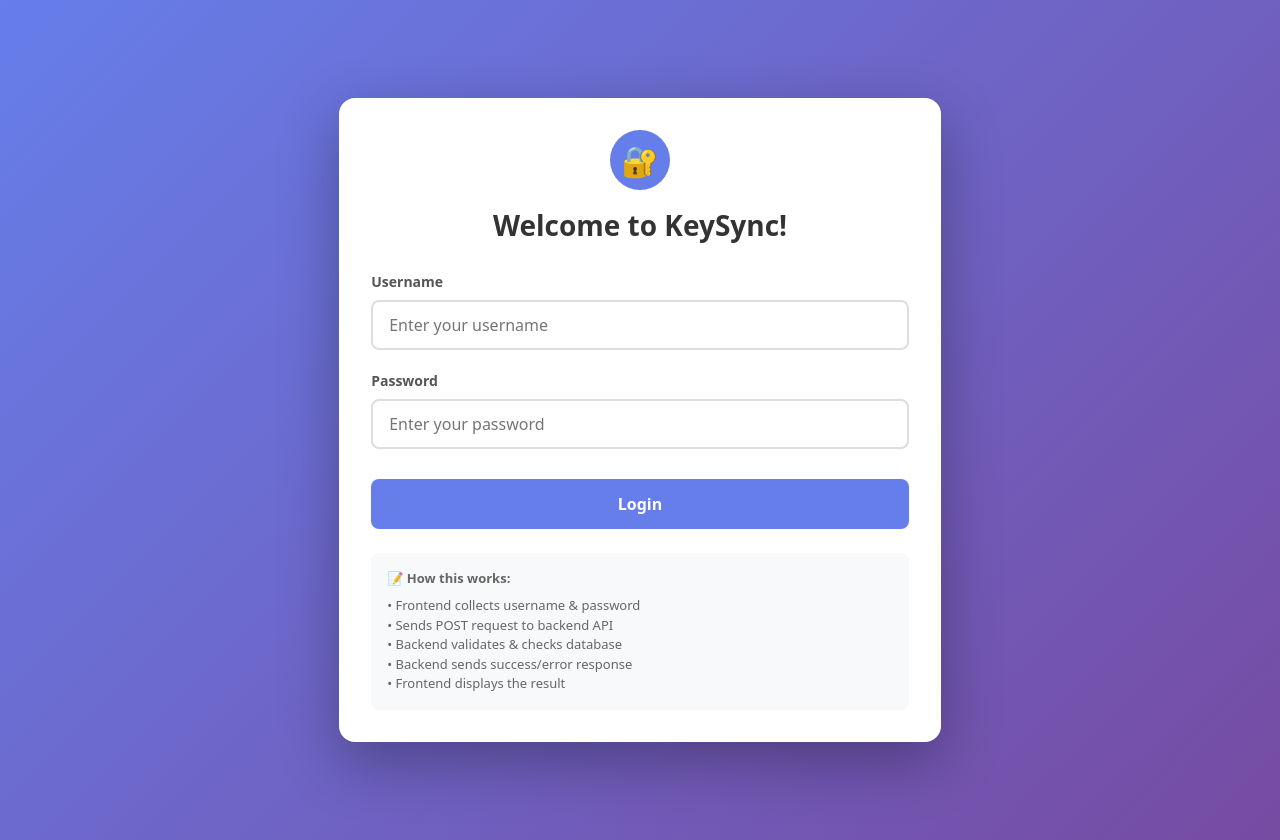
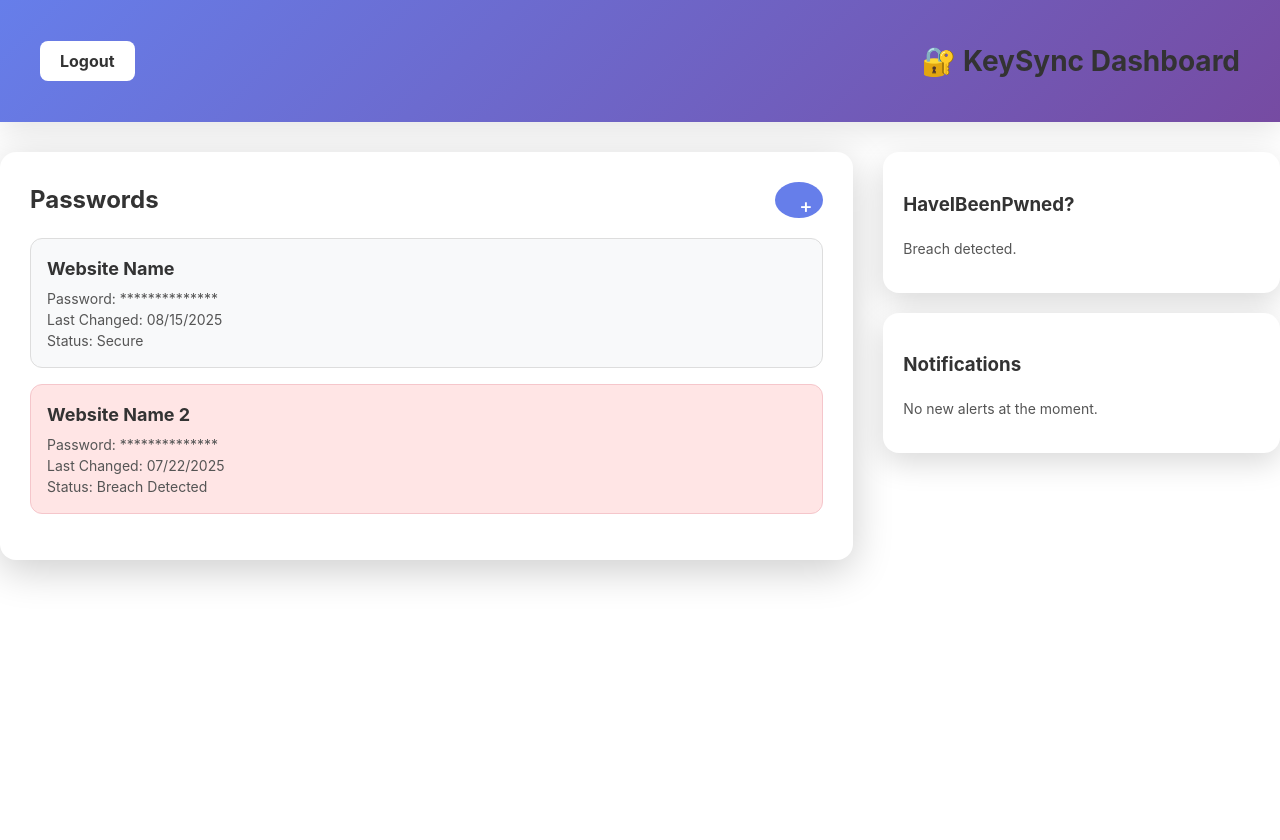
Before and after one commit to theonlyeshann/CS3354_Group4, a React (Vite) app in the folder keysync/client/: page / in a window 1280 px wide. After the commit the page ends 800 px from the top, so only its background shows below. Built offline with nearby package versions, Linux system fonts and the light colour scheme.

Commit message:
Added dashboard
except only like half of it works

```diff
--- a/keysync/client/src/main.jsx
+++ b/keysync/client/src/main.jsx
@@ -1,10 +1,18 @@
 import React from 'react'
 import ReactDOM from 'react-dom/client'
+import { BrowserRouter, Router, Routes, Route } from 'react-router-dom'
 import LoginPage from './pages/loginpage.jsx'
+import DashboardPage from './pages/dashboardpage.jsx'
 import './index.css'
 
 ReactDOM.createRoot(document.getElementById('root')).render(
   <React.StrictMode>
-    <LoginPage />
+    {<DashboardPage />}
+
+    {/* <BrowserRouter>
+      <Routes>
+        <Route path="/" element={<LoginPage />} />
+      </Routes>
+    </BrowserRouter> */}
   </React.StrictMode>
 )
--- /dev/null
+++ b/keysync/client/src/pages/dashboardpage.jsx
@@ -0,0 +1,188 @@
+import { useState } from 'react';
+
+export default function DashboardPage() {
+  const [passwords] = useState([
+    {
+      id: 1,
+      site: 'Website Name',
+      lastChanged: '08/15/2025',
+      status: 'Secure'
+    },
+    {
+      id: 2,
+      site: 'Website Name 2',
+      lastChanged: '07/22/2025',
+      status: 'Breach Detected'
+    }
+  ]);
+
+  const handleLogout = () => {
+    console.log('Logging out...');
+  };
+
+  const styles = {
+    container: {
+      minHeight: '100vh',
+      display: 'flex',
+      flexDirection: 'column',
+      backgroundColor: 'white',
+      width: '100%',
+      fontFamily: '-apple-system, BlinkMacSystemFont, "Segoe UI", Roboto, sans-serif',
+      color: '#333'
+    },
+    topBar: {
+      display: 'flex',
+      justifyContent: 'space-between',
+      alignItems: 'center',
+      background: 'linear-gradient(135deg, #667eea 0%, #764ba2 100%)',
+      padding: '40px',
+      boxShadow: '0 10px 30px rgba(0,0,0,0.1)',
+      marginBottom: '30px'
+    },
+    title: {
+      fontSize: '28px',
+      fontWeight: 'bold'
+    },
+    logout: {
+      backgroundColor: 'white',
+      color: '#333',
+      border: 'none',
+      borderRadius: '8px',
+      padding: '10px 20px',
+      cursor: 'pointer',
+      fontWeight: 'bold',
+      transition: 'background-color 0.3s'
+    },
+    logoutHover: {
+      backgroundColor: '#667eea'
+    },
+    mainContent: {
+      display: 'flex',
+      gap: '30px'
+    },
+    leftPanel: {
+      flex: 2,
+      backgroundColor: 'white',
+      borderRadius: '16px',
+      padding: '30px',
+      boxShadow: '0 10px 40px rgba(0,0,0,0.2)'
+    },
+    rightPanel: {
+      flex: 1,
+      display: 'flex',
+      flexDirection: 'column',
+      gap: '20px'
+    },
+    card: {
+      backgroundColor: 'white',
+      borderRadius: '16px',
+      padding: '20px',
+      boxShadow: '0 10px 30px rgba(0,0,0,0.15)'
+    },
+    cardHeader: {
+      display: 'flex',
+      justifyContent: 'space-between',
+      alignItems: 'center',
+      marginBottom: '20px'
+    },
+    addButton: {
+      backgroundColor: '#667eea',
+      color: 'white',
+      border: 'none',
+      borderRadius: '50%',
+      width: '36px',
+      height: '36px',
+      fontSize: '20px',
+      cursor: 'pointer'
+    },
+    passwordCard: {
+      backgroundColor: '#f8f9fa',
+      borderRadius: '12px',
+      padding: '16px',
+      marginBottom: '16px',
+      border: '1px solid #ddd'
+    },
+    breach: {
+      backgroundColor: '#ffe5e5',
+      border: '1px solid #f5c6cb'
+    },
+    smallTitle: {
+      fontWeight: 'bold',
+      fontSize: '18px',
+      marginBottom: '6px'
+    },
+    smallText: {
+      fontSize: '14px',
+      color: '#555'
+    }
+  };
+
+  const [logoutHover, setLogoutHover] = useState(false);
+
+  return (
+    <div style={styles.container}>
+      {/* Top Bar */}
+      <div style={styles.topBar}>
+
+        <button
+          style={{
+            ...styles.logout,
+            ...(logoutHover ? styles.logoutHover : {})
+          }}
+          onClick={handleLogout}
+          onMouseEnter={() => setLogoutHover(true)}
+          onMouseLeave={() => setLogoutHover(false)}
+        >
+          Logout
+        </button>
+
+        <div style={styles.title}>🔐 KeySync Dashboard</div>
+
+      </div>
+
+      {/* Main Content */}
+      <div style={styles.mainContent}>
+        {/* Passwords Section */}
+        <div style={styles.leftPanel}>
+          <div style={styles.cardHeader}>
+            <h2 style={{ margin: 0 }}>Passwords</h2>
+            <button style={styles.addButton}>+</button>
+          </div>
+
+          {passwords.map((p) => (
+            <div
+              key={p.id}
+              style={{
+                ...styles.passwordCard,
+                ...(p.status === 'Breach Detected' ? styles.breach : {})
+              }}
+            >
+              <div style={styles.smallTitle}>{p.site}</div>
+              <div style={styles.smallText}>
+                Password: **************<br />
+                Last Changed: {p.lastChanged}<br />
+                Status: {p.status}
+              </div>
+            </div>
+          ))}
+        </div>
+
+        {/* Right Section */}
+        <div style={styles.rightPanel}>
+          <div style={styles.card}>
+            <h3>HaveIBeenPwned?</h3>
+            <p style={styles.smallText}>
+              Breach detected.
+            </p>
+          </div>
+          <div style={styles.card}>
+            <h3>Notifications</h3>
+            <p style={styles.smallText}>
+              No new alerts at the moment.
+            </p>
+          </div>
+        </div>
+      </div>
+    </div>
+  );
+}
--- a/keysync/client/src/pages/loginpage.jsx
+++ b/keysync/client/src/pages/loginpage.jsx
@@ -1,5 +1,6 @@
 import { useState } from 'react';
 import '../styles/loginpage.css';
+import { useNavigate } from 'react-router-dom';
 
 export default function LoginPage() {
   const [username, setUsername] = useState('');
@@ -7,6 +8,7 @@ export default function LoginPage() {
   const [loading, setLoading] = useState(false);
   const [message, setMessage] = useState('');
   const [messageType, setMessageType] = useState('');
+  // const navigate = useNavigate();
 
   const handleLogin = async () => {
     if (!username || !password) {
@@ -35,6 +37,8 @@ export default function LoginPage() {
       if (response.status == 302) {
         setMessage(data.message || 'Login successful!');
         setMessageType('success');
+
+        // setTimeout(() => { navigate('/dashboard'); }, 1000);
 
         if (data.token) {
           console.log('Auth token received:', data.token);
--- a/package.json
+++ b/package.json
@@ -3,6 +3,7 @@
     "cors": "^2.8.5",
     "express": "^5.1.0",
     "express-session": "^1.18.2",
-    "mysql2": "^3.15.3"
+    "mysql2": "^3.15.3",
+    "react-router-dom": "^7.9.5"
   }
 }
```
Also changed, not shown: 1 other file (tests, documents, lock files or other folders).
